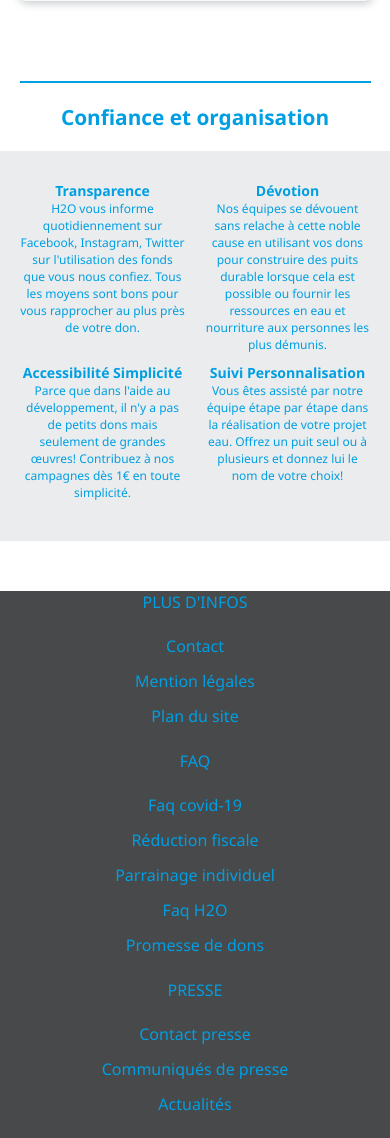
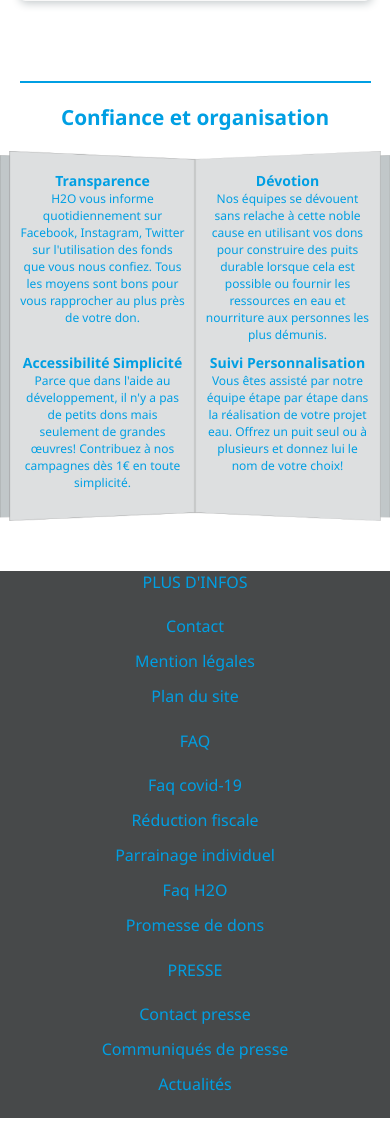
Before and after one commit to TahiKari/H2O, a PHP site: page / in a window 390 px wide. Shown: the part 1306-2444 px from the top of the page. Run offline with PHP 8.4, Linux system fonts and the light colour scheme.

Commit message:
ft - H2O#16: modification responsive suite

```diff
--- a/public/css/style.css
+++ b/public/css/style.css
@@ -668,6 +668,7 @@ h1 {
 /* main centre */
 .center {
   padding: 20px 0 50px;
+  height: auto;
 }
 
 .center h2 {
@@ -685,8 +686,9 @@ h1 {
 }
 
 .center-container {
-  height: 350px;
-  background: #eaeced;
+  height: auto;
+  background: url("../../ressources/images/main-livre-862x1166.png") no-repeat;
+  background-size: 100% 100%;
   padding: 20px 0;
   display: flex;
   flex-direction: column;
--- a/sass/pages/content.scss
+++ b/sass/pages/content.scss
@@ -91,6 +91,7 @@ h1 {
 /* main centre */
 .center {
   padding: 20px 0 50px;
+  height: auto;
 }
 
 .center h2 {
@@ -108,8 +109,9 @@ h1 {
 }
 
 .center-container {
-  height: 350px;
-  background: lighten($color3, 15);
+  height: auto;
+  background: url('../../ressources/images/main-livre-862x1166.png') no-repeat;
+  background-size: 100% 100%;
   padding: 20px 0;
   display: flex;
   flex-direction: column;
```
Also changed, not shown: 1 other file.
